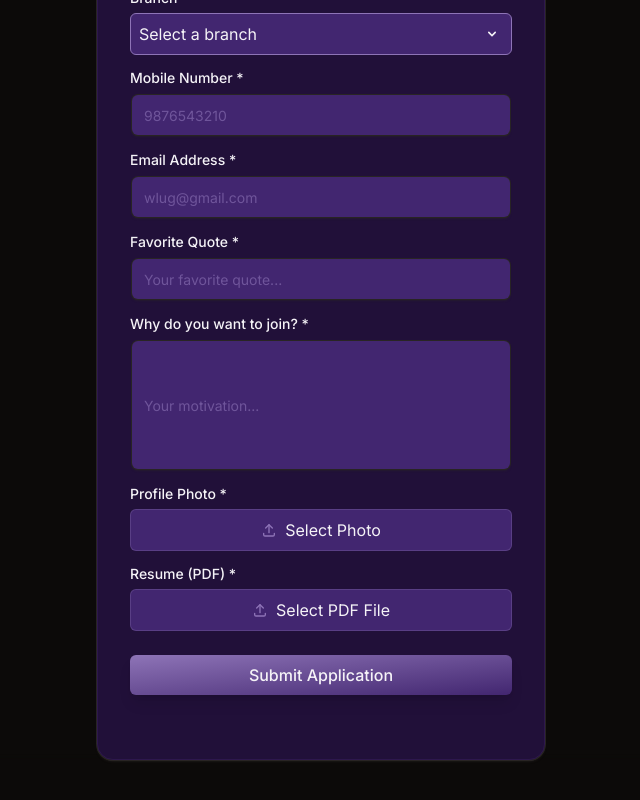
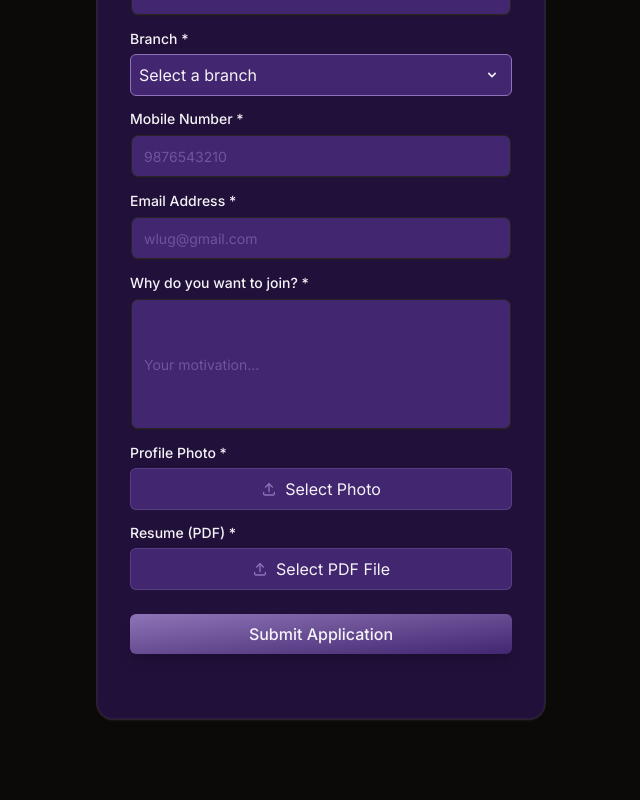
Before and after one commit to avadhutmali/WLUG_Member_Board_2_Hiring, a Next.js app: page / in a window 1280 px wide. Shown: the part 1358-2158 px from the top of the page, without its empty margins (319-959 px from the left). Built offline with nearby package versions, Linux system fonts and the light colour scheme.

Commit message:
removed favquote

```diff
--- a/src/app/page.tsx
+++ b/src/app/page.tsx
@@ -47,7 +47,9 @@ export default function Home() {
       <Suspense fallback={<div>Loading...</div>}>
         {isClient && (
           <>
-            <HeroSection />
+            <div id="home">
+              <HeroSection />
+            </div>
             <div id="Register">
               <Page2 />
             </div>
--- a/src/components/Footer.tsx
+++ b/src/components/Footer.tsx
@@ -99,8 +99,8 @@ const Footer: React.FC = () => {
         {/* Navigation Links */}
         <div className="space-y-2 text-center lg:text-left">
           {[
-            { label: "Home", link: "https://memberboard2k24.wcewlug.org" },
-            { label: "Register", link: "#Page2", onClick: handleRegisterClick },
+            { label: "Home", link: "#home" },
+            { label: "Register", link: "#Register", onClick: handleRegisterClick },
             { label: "About Us", link: "https://www.wcewlug.org/" },
           ].map(({ label, link, onClick }, index) => (
             <React.Fragment key={index}>
--- a/src/components/RegisterForm.tsx
+++ b/src/components/RegisterForm.tsx
@@ -10,7 +10,6 @@ type FormErrors = {
   branch?: string;
   mobileNo?: string;
   email?: string;
-  favoriteQuote?: string;
   whyJoinClub?: string;
   photo?: string;
   resume?: string;
@@ -60,10 +59,6 @@ export function SignupFormDemo() {
     } else if (!emailRegex.test(email.value)) {
       newErrors.email = "Invalid email format";
     }
-
-    // Favorite Quote
-    const favoriteQuote = form?.elements.namedItem("favoriteQuote") as HTMLInputElement;
-    if (!favoriteQuote.value.trim()) newErrors.favoriteQuote = "Favorite quote is required";
 
     // Why Join Club
     const whyJoinClub = form?.elements.namedItem("whyJoinClub") as HTMLInputElement;
@@ -132,7 +127,7 @@ export function SignupFormDemo() {
     setErrors({});
 
     try {
-      const form = e.currentTarget
+      const form = e.currentTarget;
       const formData = new FormData(form);
       if (photoFile) formData.append("photo", photoFile);
       if (resumeFile) formData.append("resume", resumeFile);
@@ -248,9 +243,6 @@ export function SignupFormDemo() {
           {errors.branch && <span className="text-red-400 text-sm">{errors.branch}</span>}
         </LabelInputContainer>
 
-
-
-
         {/* Mobile Number */}
         <LabelInputContainer className="mb-4">
           <Label htmlFor="mobileNo" className="text-[#F5F3F7]">
@@ -282,22 +274,6 @@ export function SignupFormDemo() {
             disabled={loading}
           />
           {errors.email && <span className="text-red-400 text-sm">{errors.email}</span>}
-        </LabelInputContainer>
-
-        {/* Favorite Quote */}
-        <LabelInputContainer className="mb-4">
-          <Label htmlFor="favoriteQuote" className="text-[#F5F3F7]">
-            Favorite Quote *
-          </Label>
-          <Input
-            id="favoriteQuote"
-            name="favoriteQuote"
-            placeholder="Your favorite quote..."
-            type="text"
-            className="bg-[#422670] border-[#8E74B7]/30 text-[#F5F3F7] placeholder:text-[#8E74B7]/60"
-            disabled={loading}
-          />
-          {errors.favoriteQuote && <span className="text-red-400 text-sm">{errors.favoriteQuote}</span>}
         </LabelInputContainer>
 
         {/* Why Join Club */}
```
Lines whose indentation alone changed are shown as unchanged.
